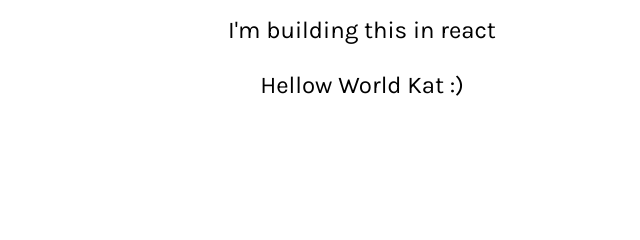
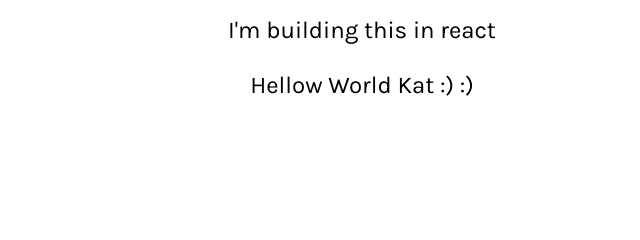
Before and after one commit to kat-akin/website, a Gatsby site: page / in a window 1280 px wide. Shown: the part 286-526 px from the top of the page, 278-918 px from the left. Built offline with nearby package versions, Linux system fonts and the light colour scheme; Gatsby itself is replaced by a stand-in of ours.

Commit message:
2nd commit
thanks ahmer lmao

```diff
--- a/src/pages/index.js
+++ b/src/pages/index.js
@@ -14,7 +14,7 @@
 
     <h1>Hi!</h1>
     <p>I'm building this in react</p>
-    <p>Hellow World Kat :)</p>
+    <p>Hellow World Kat :) :)</p>
 
     </div>
     </div>
--- a/src/pages/page-2.js
+++ b/src/pages/page-2.js
@@ -11,6 +11,7 @@
     <div className="HERO2">
     <h1>Hi from the second page</h1>
     <p>Welcome to page 2</p>
+    <p><b>ayyyyye </b></p>
     <Link to="/">Go back to the homepage</Link>
     </div>
   </Layout2>
```
